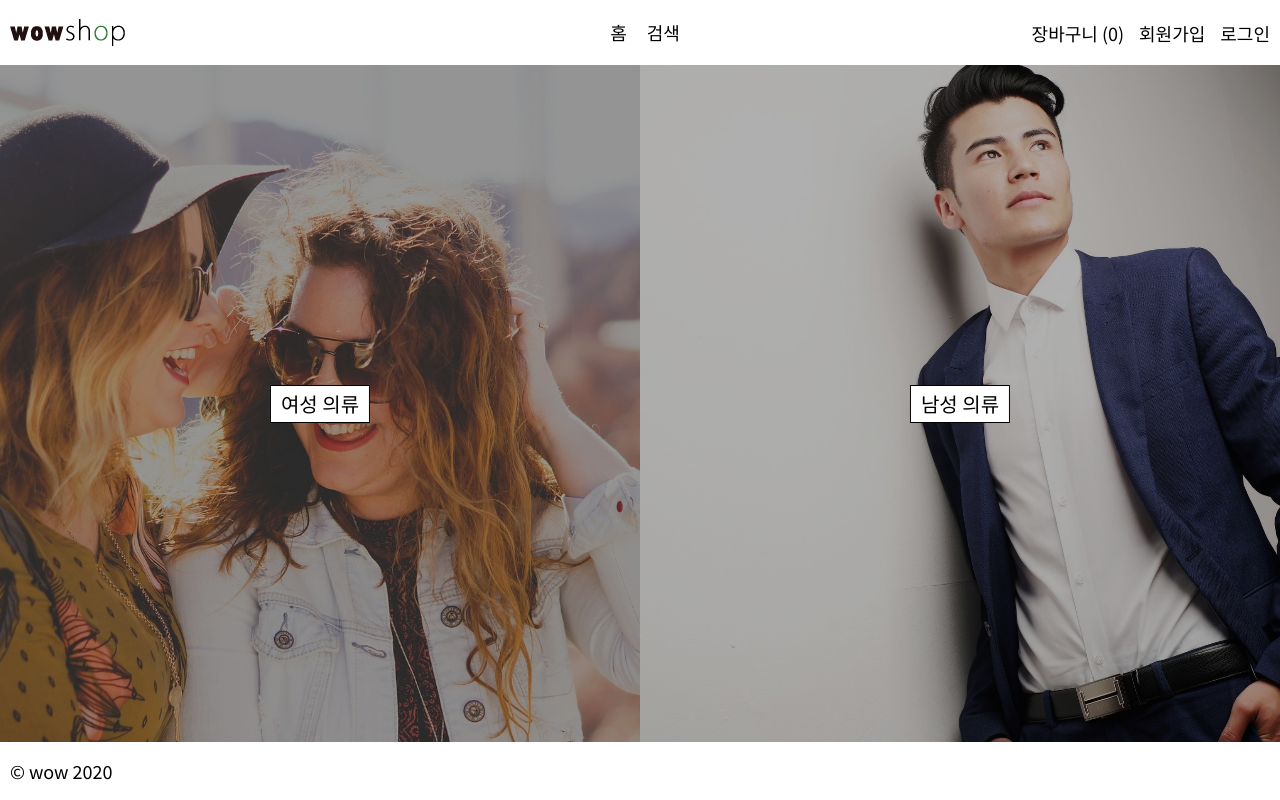
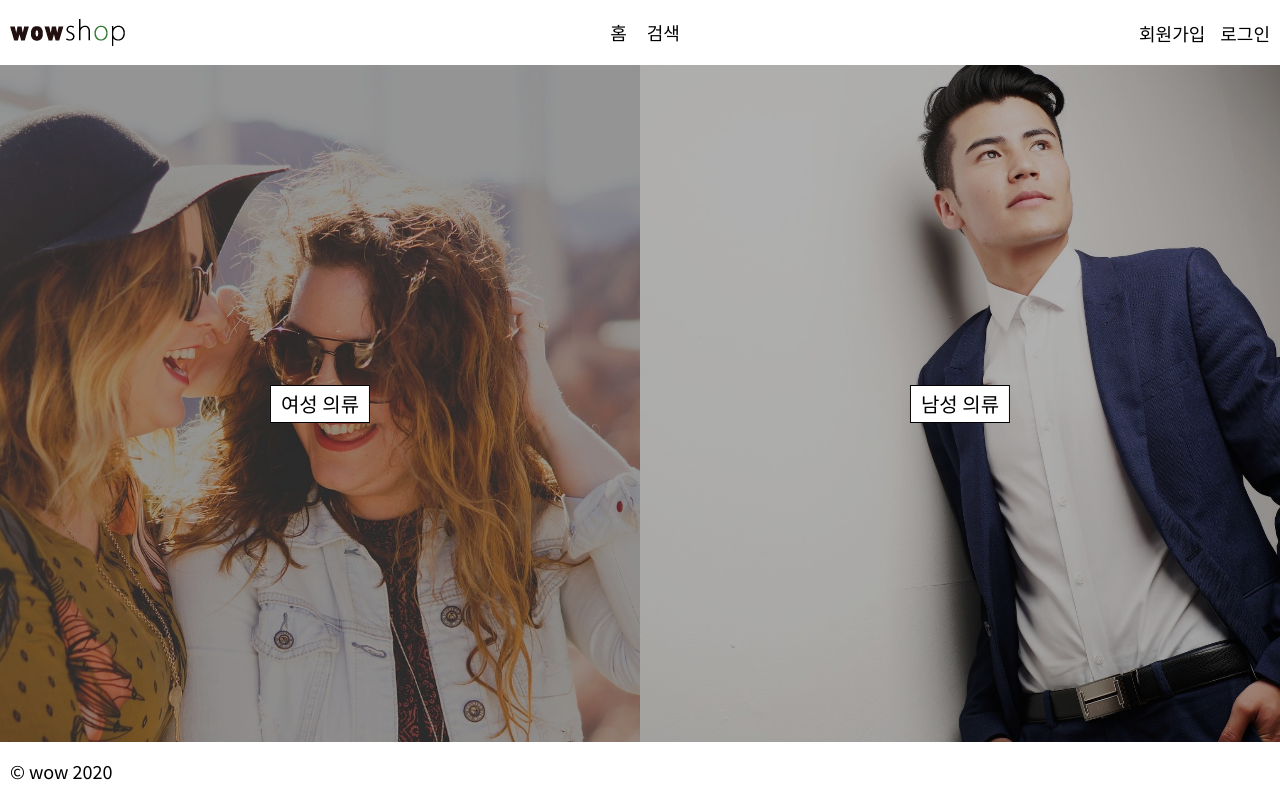
Before and after one commit to jay-juns/eCommerce, a React (Create React App) app: page / in a window 1280 px wide. Built offline with nearby package versions, Linux system fonts and the light colour scheme; no server answers.

Commit message:
position

```diff
--- a/src/components/Header/index.js
+++ b/src/components/Header/index.js
@@ -47,11 +47,6 @@ const Header = props => {
         <div className="callToActions">
 
           <ul>
-            <li>
-              <Link to="/cart">
-                장바구니 ({totalNumCartItems})
-              </Link>
-            </li>
 
             {currentUser && [
               <li>
@@ -63,6 +58,11 @@ const Header = props => {
                 <span onClick={() => signOut()}>
                   로그아웃
                 </span>
+              </li>,
+              <li>
+                <Link to="/cart">
+                  장바구니 ({totalNumCartItems})
+                </Link>
               </li>
             ]}
 
```
